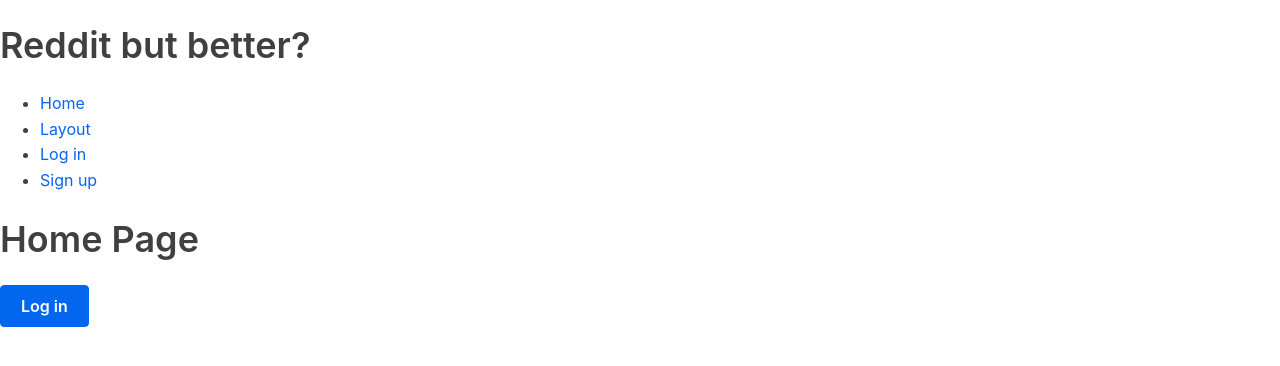
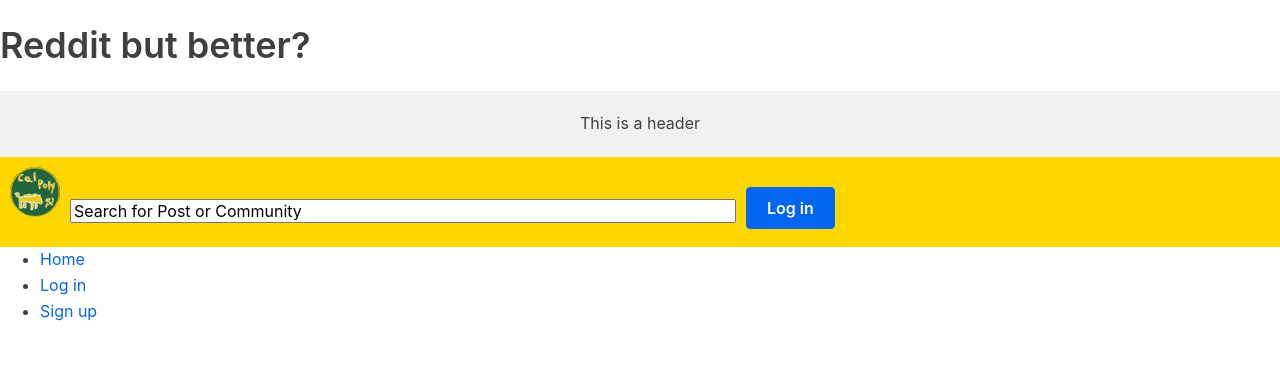
Before and after one commit to Jamedw/CSC307_group_project, a React (Vite) app in the folder packages/react-frontend/: page / in a window 1280 px wide. Shown: the top 366 px of the page. Built offline with nearby package versions, Linux system fonts and the light colour scheme.

Commit message:
Heaser bar now includes a search bar, log in button that brings one to login page and a logo that brings one back to the homepage

```diff
--- a/packages/react-frontend/src/App.jsx
+++ b/packages/react-frontend/src/App.jsx
@@ -20,25 +20,6 @@
           <><h1>Reddit but better?</h1><Router>
             <div className="App">
               <ul className="App-header">
-                <li>
-                  <Link to="/">Home</Link>
-                </li>
-                <li>
-                  <Link to="/Layout">
-                    Layout
-                  </Link>
-                </li>
-                <li>
-                  <Link to="/Log_in">
-                    Log in
-                  </Link>
-                </li>
-                <li>
-                  <Link to="/Sign_up">
-                    Sign up
-                  </Link>
-                </li>
-
               </ul>
               <Routes>
                 <Route
--- /dev/null
+++ b/packages/react-frontend/src/pages/Home.css
@@ -0,0 +1,72 @@
+.header {
+    background-color: #F1F1F1;
+    text-align: center;
+    padding: 20px;
+}
+
+ /* The navbar container */
+ .topnav {
+    overflow: hidden;
+    background-color: #ffd700;
+  }
+
+  /* Navbar links */
+  .topnav a {
+
+    display: inline-block;
+    color: #f71616;
+    padding: 10px 10px;
+
+    text-decoration:dotted;
+  }
+
+
+
+
+   /* Create three equal columns that float next to each other */
+.column {
+    float: left;
+    width: 33.33%;
+  }
+
+  /* Clear floats after the columns */
+  .row:after {
+    content: "";
+    display: table;
+    clear: both;
+  }
+
+  /* Responsive layout - makes the three columns stack on top of each other instead of next to each other on smaller screens (600px wide or less) */
+  @media screen and (max-width: 600px) {
+    .column {
+      width: 100%;
+    }
+  }
+
+  .column {
+    float: left;
+  }
+
+  /* Left and right column */
+  .column.side {
+    width: 25%;
+  }
+
+  /* Middle column */
+  .column.middle {
+    width: 50%;
+  }
+
+  /* Responsive layout - makes the three columns stack on top of each other instead of next to each other */
+  @media screen and (max-width: 600px) {
+    .column.side, .column.middle {
+      width: 100%;
+    }
+  }
+
+
+.footer {
+    background-color: #F1F1F1;
+    text-align: center;
+    padding: 10px;
+  }
--- a/packages/react-frontend/src/pages/Home.jsx
+++ b/packages/react-frontend/src/pages/Home.jsx
@@ -1,49 +1,25 @@
-
-
-
-function VideoList({ videos, emptyHeading }) {
-    const count = videos.length;
-    let heading = emptyHeading;
-    if (count > 0) {
-    const noun = count > 1 ? 'Videos' : 'Video';
-    heading = count + ' ' + noun;
-    }
-    return (
-    <section>
-        <h2>{heading}</h2>
-        {videos.map(video =>
-        <Video key={video.id} video={video} />
-        )}
-    </section>
-    );
-}
-
-function Video({ video }) {
-    return (
-      <div>
-
-        <a href={video.url}>
-          <h3>{video.title}</h3>
-          <p>{video.description}</p>
-        </a>
-
-      </div>
-    );
-  }
-function Login()
-{
-    return(
-        <button>
-            Log in
-        </button>
-    );
-}
+import Sidebar from "./Sidebar";
+import Poly_logo from "./componets/Poly_logo";
+import Log_in_button from "./componets/Log_in_button";
+import Search_bar from "./componets/Search_bar"
+import "./Home.css"
 
 function Home() {
     return (
         <div>
-            <h1>Home Page</h1>
-            <Login />
+            <div className="header">
+                This is a header
+            </div>
+
+            <div className="topnav" >
+
+                <Poly_logo  />
+                <Search_bar />
+                <Log_in_button />
+
+            </div>
+
+            <Sidebar />
         </div>
     );
   };
--- /dev/null
+++ b/packages/react-frontend/src/pages/Sidebar.jsx
@@ -0,0 +1,18 @@
+// Sidebar.jsx
+import React from 'react';
+import { Link } from 'react-router-dom';
+
+const Sidebar = () => {
+
+  return (
+    <div>
+      <ul>
+        <li><Link to="/">Home</Link></li>
+        <li><Link to="/Log_in">Log in</Link></li>
+        <li><Link to="/Sign_up">Sign up</Link></li>
+      </ul>
+    </div>
+  );
+};
+
+export default Sidebar;
--- /dev/null
+++ b/packages/react-frontend/src/pages/componets/Log_in_button.jsx
@@ -0,0 +1,17 @@
+import React from "react";
+import { Link, Routes, Route } from 'react-router-dom';
+import Log_in from "../Log_in"
+function handleclick()
+{
+
+}
+
+export default function Log_in_button()
+{
+
+    return(
+        <a href="/Log_in">
+            <button>Log in</button>
+        </a>
+    );
+}
--- /dev/null
+++ b/packages/react-frontend/src/pages/componets/Poly_logo.jsx
@@ -0,0 +1,17 @@
+import React from "react";
+import logo from "../images/calpoly.png"
+import { Link } from 'react-router-dom';
+
+function handleclick()
+{
+    <li><Link to="/">Home</Link></li>
+}
+
+export default function Poly_logo()
+{
+    return (
+        <a href="\">
+        <img src={logo} style={{height:50 , width:50,borderRadius:50,}} alt="horsey" />
+        </a>
+    );
+}
--- /dev/null
+++ b/packages/react-frontend/src/pages/componets/Search_bar.jsx
@@ -0,0 +1,9 @@
+import React from "react";
+
+export default function search()
+{
+    return(
+        <input name="Community_Post" defaultValue="Search for Post or Community"
+        onFocus={(e) => e.target.value = ""} size={60}/>
+    );
+}
```
Also changed, not shown: packages/react-frontend/src/pages/images/calpoly.png (added).
